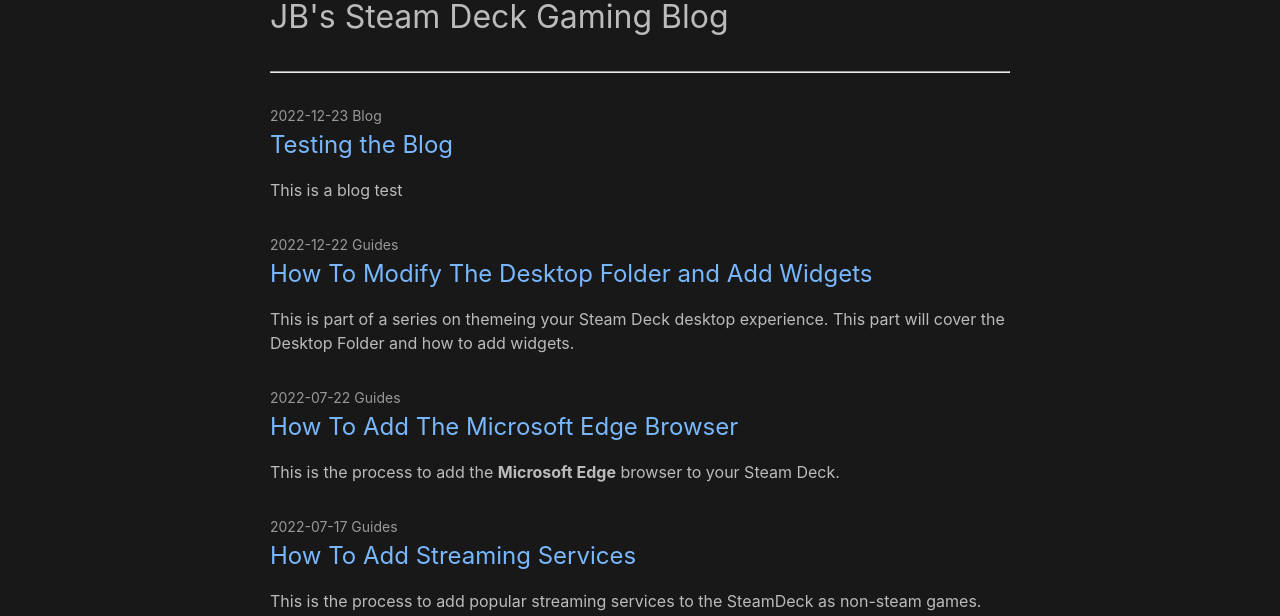
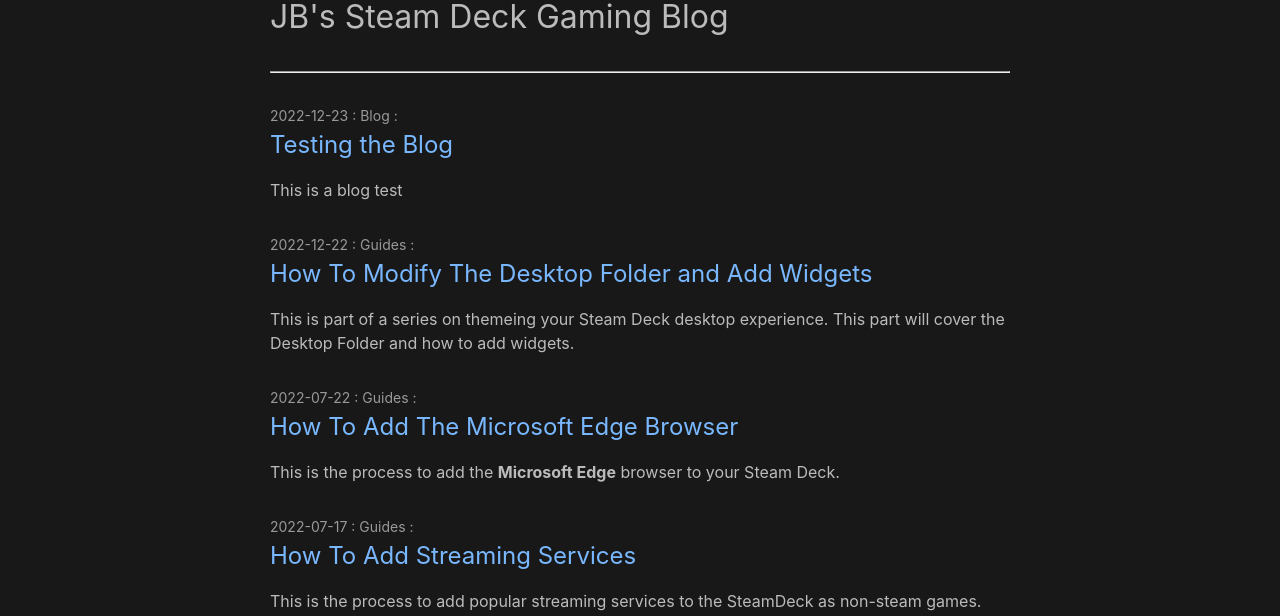
Before and after one commit to JohnnyBlocks/SteamDeck, a Jekyll site: the page built from index.md, in a window 1280 px wide. Shown: the part 901-1517 px from the top of the page. Built offline with Jekyll 4.4.1, drawn with Linux system fonts in a browser that asks for light colours.

Commit message:
Categoies and Tags

```diff
--- a/_layouts/home.html
+++ b/_layouts/home.html
@@ -25,7 +25,7 @@ layout: default
       {%- assign date_format = site.minima.date_format | default: "%b %-d, %Y" -%}
       {%- for post in posts -%}
       <li>
-        <span class="post-meta">{{ post.date | date: date_format }} {{ post.categories }}</span>
+        <span class="post-meta">{{ post.date | date: date_format }} : {{ post.categories }} : <post class="tags"></post></span>
         <h3>
           <a class="post-link" href="{{ post.url | relative_url }}">
             {{ post.title | escape }}
```
